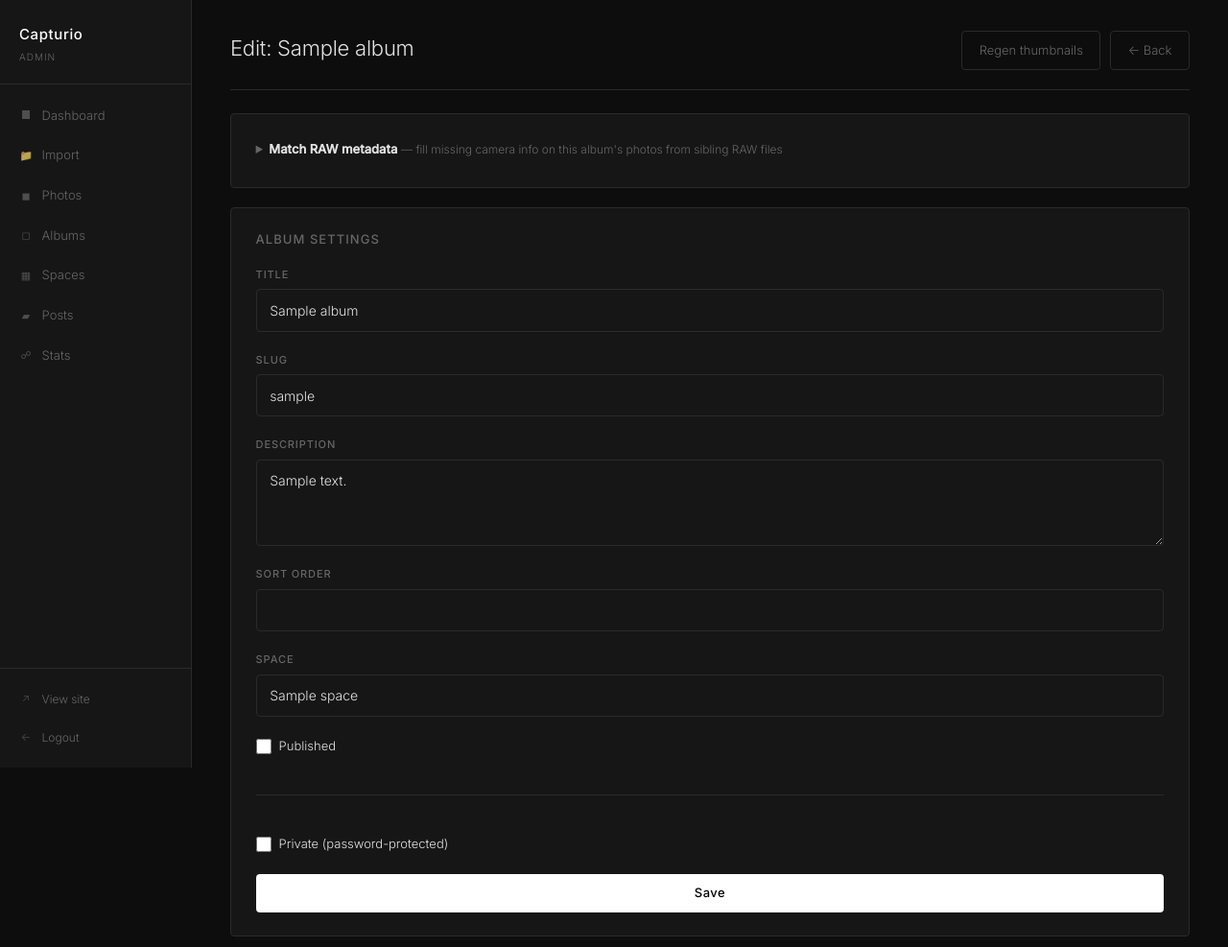
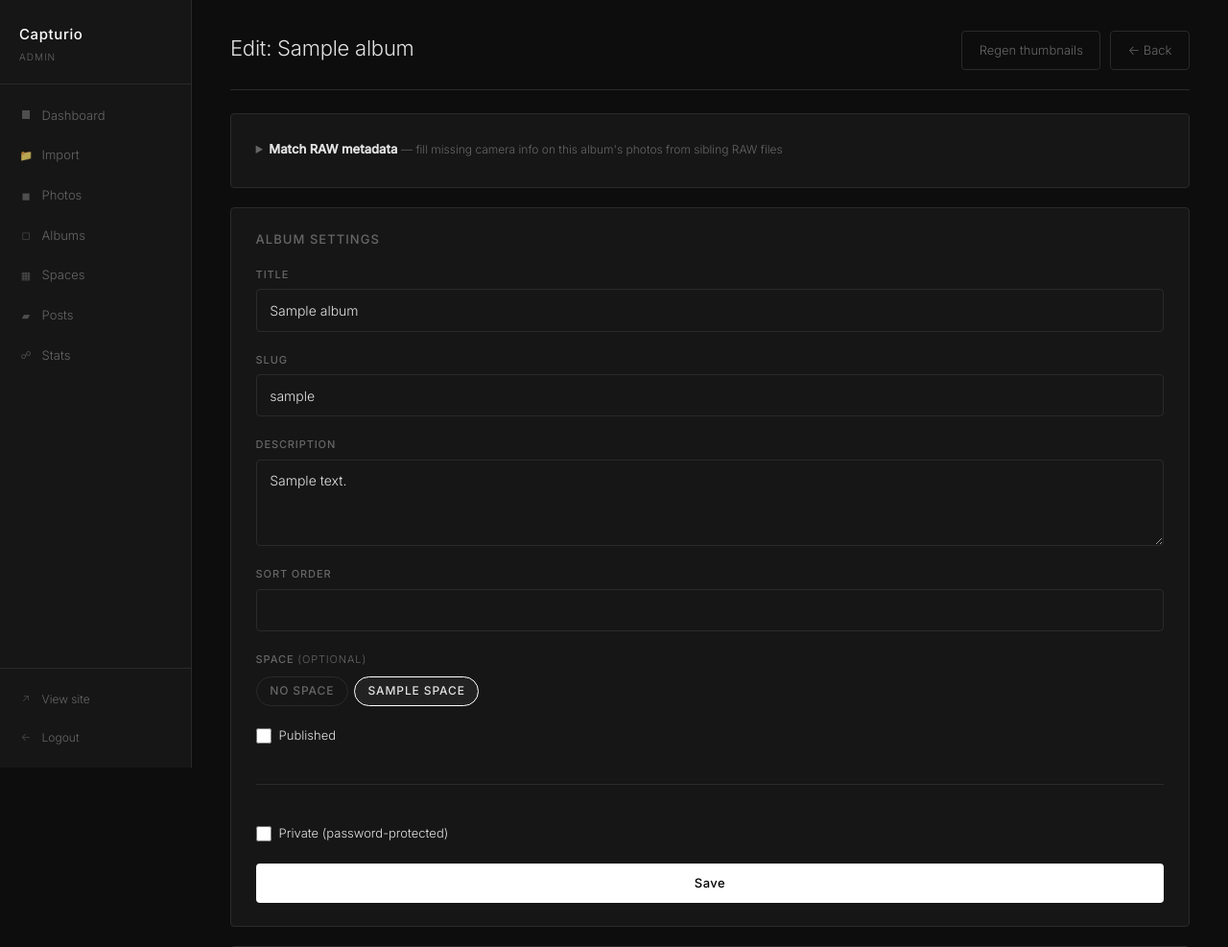
Before and after one commit to Helvor/Capturio, a FastAPI app: template app/templates/admin/album_edit.html in a window 1280 px wide. Shown: the top 987 px of the page at 96% size. Run offline with FastAPI, Linux system fonts and the light colour scheme; the template is opened without the code that fills it: most values are stand-ins (such as "Sample title", 1, 10 or a date in 2020); parts of the project's set-up code (start-up, migrations or seed data) failed here and were passed over; some libraries are stand-ins or nearby versions.

Commit message:
Album edit: replace custom space search with pill selector (#62)
* Match RAW: tree-based folder picker (like the import browser)

Instead of a free-text path input, the RAW folder selector now opens a
modal browser that mirrors the import-folders UX: breadcrumb at the top,
clickable subfolder list, current-selection preview, "Use this folder" /
"Cancel" actions.

- New endpoint GET /admin/api/browse-folders?path=... returning JSON
  {breadcrumb, folders[{name, rel_path, has_sub}]} for client-side
  navigation (rejects paths outside photos_dir).
- Reusable openFolderPicker(targetInputId, opts) helper in main.js that
  creates a single <dialog> on demand and writes the chosen rel_path back
  into the target input.
- photos.html and album_edit.html: text inputs are now readonly, with
  "Browse…" + "Clear" buttons next to them.
- CSS for folder-picker-dialog, breadcrumb, list items, and the
  input-with-button row.

https://claude.ai/code/session_01JwVyAzq4FXiHNwaGoHoYAV

* Album edit: replace custom space search with pill selector

The bespoke searchable dropdown for picking an album's space was awkward —
not visually consistent with the rest of the admin, no clear indicator of
the current selection, and the search adds friction when there are only a
few spaces.

Replaces it with the same pill-radio group used on the album create form
(albums.html), so the UX is consistent everywhere: every space (including
"No space") is a visible pill, the current selection is highlighted with
the accent color, one click switches.

The old space-picker JS in album_edit.html is removed; the now-unused
.space-picker / .space-search-input / .space-dropdown CSS is left in place
for now (no harm, no other consumers).

https://claude.ai/code/session_01JwVyAzq4FXiHNwaGoHoYAV

---------

Co-authored-by: Claude <noreply@anthropic.com>

```diff
--- a/app/templates/admin/album_edit.html
+++ b/app/templates/admin/album_edit.html
@@ -58,18 +58,18 @@
       <input type="number" name="sort_order" value="{{ album.sort_order }}" />
     </div>
     <div class="form-group">
-      <label>Space</label>
-      <div class="space-picker" id="spacePicker">
-        <input type="hidden" name="space_id" id="spaceIdInput" value="{{ album.space_id or '' }}" />
-        <input type="text" id="spaceSearchInput"
-               value="{% if album.space %}{{ album.space.title }}{% endif %}"
-               placeholder="No space (search to pick…)" autocomplete="off" class="space-search-input" />
-        <div class="space-dropdown" id="spaceDropdown" style="display:none">
-          <div class="space-option" data-id="" data-label="— No space —">— No space —</div>
-          {% for space in spaces %}
-          <div class="space-option" data-id="{{ space.id }}" data-label="{{ space.title }}">{{ space.title }}</div>
-          {% endfor %}
-        </div>
+      <label>Space <span class="form-hint">(optional)</span></label>
+      <div class="space-pill-group">
+        <label class="space-pill">
+          <input type="radio" name="space_id" value="" {% if not album.space_id %}checked{% endif %} />
+          <span>No space</span>
+        </label>
+        {% for space in spaces %}
+        <label class="space-pill">
+          <input type="radio" name="space_id" value="{{ space.id }}" {% if album.space_id == space.id %}checked{% endif %} />
+          <span>{{ space.title }}</span>
+        </label>
+        {% endfor %}
       </div>
     </div>
     <div class="form-row">
@@ -248,39 +248,6 @@ function copyShareLink() {
   });
 }
 
-// -- Space picker
-(function () {
-  const searchInput = document.getElementById('spaceSearchInput');
-  const dropdown = document.getElementById('spaceDropdown');
-  const hiddenInput = document.getElementById('spaceIdInput');
-  if (!searchInput) return;
-  const options = Array.from(dropdown.querySelectorAll('.space-option'));
-
-  function showDropdown(filter) {
-    const q = (filter || '').toLowerCase();
-    let anyVisible = false;
-    options.forEach(opt => {
-      const match = !q || opt.dataset.label.toLowerCase().includes(q);
-      opt.style.display = match ? '' : 'none';
-      if (match) anyVisible = true;
-    });
-    dropdown.style.display = anyVisible ? 'block' : 'none';
-  }
-
-  searchInput.addEventListener('focus', () => showDropdown(searchInput.value));
-  searchInput.addEventListener('input', () => showDropdown(searchInput.value));
-  options.forEach(opt => {
-    opt.addEventListener('mousedown', (e) => {
-      e.preventDefault();
-      hiddenInput.value = opt.dataset.id;
-      searchInput.value = opt.dataset.id ? opt.dataset.label : '';
-      dropdown.style.display = 'none';
-    });
-  });
-  document.addEventListener('click', (e) => {
-    if (!e.target.closest('#spacePicker')) dropdown.style.display = 'none';
-  });
-})();
 
 // -- Reorder + cover via fetch (avoids nested form issue)
 const ALBUM_REORDER_ID = '{{ album.id }}';
```
